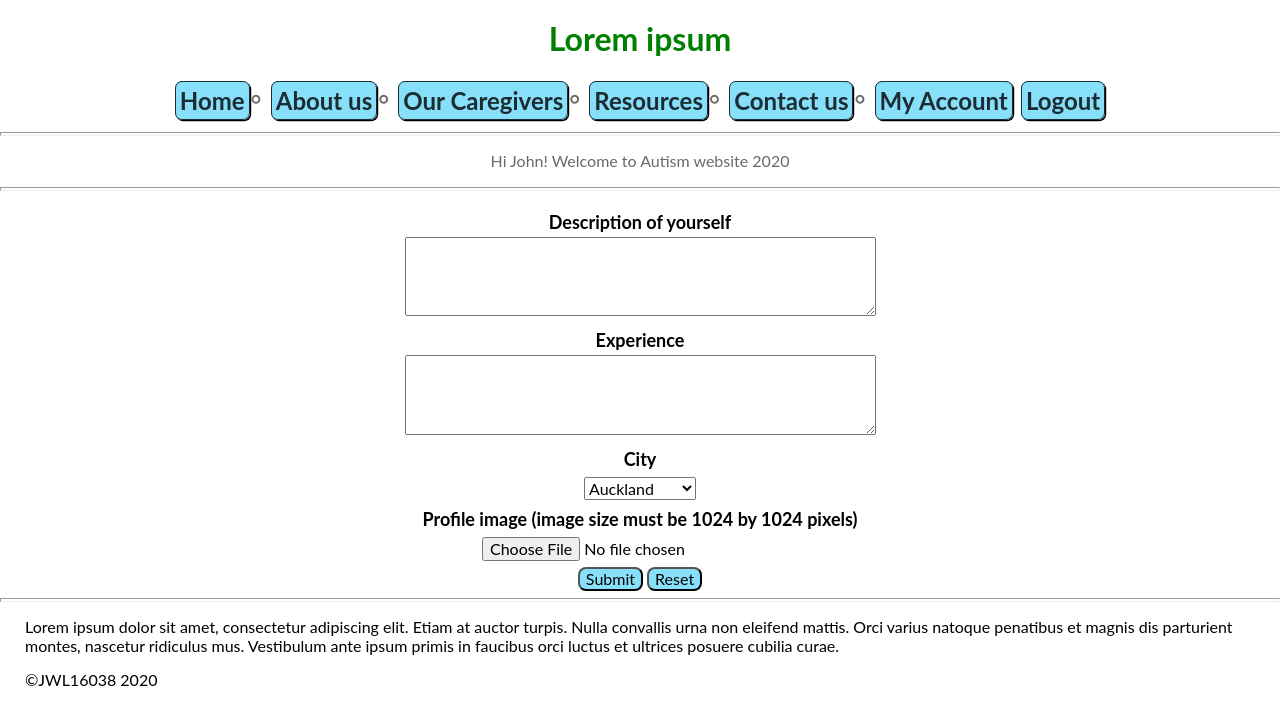
After one commit to JWL16038/Autism-website-assessment-JWL16038, a Flask app: page /caregivers/add/ in a window 1280 px wide. The commit adds this page. Shown: the top 725 px of the page. Run offline with Flask 2, Linux system fonts and the light colour scheme; a user stored in the database is signed in; some libraries are stand-ins or nearby versions.

Commit message:
Starting point for sprint number 3

```diff
--- a/app.py
+++ b/app.py
@@ -51,13 +51,28 @@ def render_contactpage():
 @app.route('/caregivers')
 def render_caregiverspage():
     con = create_connection(DB_NAME)
-    query = "SELECT SortID,Name,Image,Age,Location,Experience from caregivers"
+    query = "SELECT SortID,Name,Image,Age,Location,Experience from caregivers_page"
     cur = con.cursor()
     cur.execute(query)
     caregivers_list = cur.fetchall()
     con.close()
+    return render_template('caregivers.html',caregivers_list= caregivers_list, logged_in=is_logged_in(), session = session)
 
-    return render_template('caregivers.html',caregivers_list= caregivers_list, logged_in=is_logged_in(), session = session)
+@app.route('/caregivers/add/')
+def render_caregiversaddpage():
+
+    if not is_logged_in():
+        return redirect('/')
+
+    if request.method == "POST":
+        description = request.form.get('description')
+        experience = request.form.get('experience')
+        city = request.form.get('city')
+        profileImage = request.form.get('profileImg')
+        print(description,experience,city,profileImage)
+        return redirect('/')
+
+    return render_template('caregivers_add.html', logged_in=is_logged_in(), session = session)
 
 @app.route('/caregivers/book/<caregiverID>')
 def addCaregiver(caregiverID):
@@ -67,33 +82,26 @@ def addCaregiver(caregiverID):
 
 
 
+@app.route('/account', methods=["GET","POST"])
+def render_accountpage():
 
-
-
-
-
-
-
-
+    return render_template('account.html', logged_in=is_logged_in(), session=session)
 
 
 @app.route('/signup')
 def render_signuppage():
-
 
     if is_logged_in():
         return redirect('/')
     else:
         return render_template('signup.html',logged_in=is_logged_in())
 
-
-
 @app.route('/signup/caregiver', methods=["GET","POST"])
 def render_caregiversignup():
     error = None
 
     def sendError(error):
-        return render_template('signup_caregiver.html', logged_in=is_logged_in(), error=error,country_name=country_nameslist)
+        return render_template('signup_caregiver.html', error=error)
 
     if request.method == 'POST':
         fname = request.form.get('fname').strip().title()
@@ -130,14 +138,8 @@ def render_caregiversignup():
             con.commit()
             con.close()
             return redirect('/')
+
     return render_template('signup_caregiver.html', logged_in=is_logged_in(), error=error, country_name=country_nameslist)
-
-
-@app.route('/signup/caregiver', methods=["GET","POST"])
-
-
-
-
 
 @app.route('/login')
 def render_loginpage():
@@ -152,7 +154,7 @@ def render_logincaregiver():
     error = None
 
     def sendError(error):
-        return render_template('login_caregiver.html', logged_in=is_logged_in(), error=error,)
+        return render_template('login_caregiver.html',  error=error,)
 
     if is_logged_in():
         return redirect('/')
@@ -179,7 +181,7 @@ def render_logincaregiver():
             if bcrypt.check_password_hash(hashed_password, password):
                 print("Passwords match")
             else:
-                error = "Passwords dont't match"
+                error = "Incorrect password"
         except IndexError:
             error = "Email or password is incorrect"
 
@@ -196,15 +198,11 @@ def render_logincaregiver():
     return render_template('login_caregiver.html', logged_in=is_logged_in(), error=error, )
 
 
-
-
-
 @app.route('/logout', methods=["GET","POST"])
 def logout():
     session.clear()
     print("Successfully logged out")
     return redirect('/')
-
 
 
 def is_logged_in():
--- a/static/default.css
+++ b/static/default.css
@@ -23,7 +23,7 @@ img{
     max-width: 100%;
 }
 
-a:link, a:visited{
+nav a:link, nav a:visited{
     text-decoration: none;
     text-align:center;
     color: rgba(0, 0, 0, 0.8);
@@ -37,13 +37,15 @@ a:link, a:visited{
     box-shadow: 1.2px 1.2px black;
 }
 
-a:hover, a:active{
+nav a:hover, nav a:active{
     background-color: #ecb9a4;
     color: black;
     text-decoration: underline;
 
 }
-
+.resource-links a{
+    background-color: hotpink;
+}
 
 h1{
     color: green;
@@ -168,7 +170,7 @@ display: flex;
     color: black;
     font-weight: bold;
     float: left;
-    font-size: 2.6rem;
+    font-size: 2.3rem;
     line-height: 20px;
 }
 
@@ -179,7 +181,6 @@ display: flex;
     margin-top: auto;
     margin-bottom: 30px;
     width: 200px;
-    height:40px;
     font-size: 3rem;
     font-weight: bolder;
     background-color: red;
--- /dev/null
+++ b/templates/caregivers_add.html
@@ -0,0 +1,65 @@
+{% extends "default_template.html" %}
+{%block pageheading %}welcome{% endblock %}
+
+{% block header %}
+    <h1 style="text-align:center">Lorem ipsum </h1>
+{% endblock %}
+
+
+{% block main %}
+
+{% if error %}
+<div class="error">
+    <p class="errorboxes-message">Please correct these errors:</p>
+        <div class="errorboxes-text">
+        <span class="errorsymbol" >&#10060;</span>
+     <p>{{ error }}</p>
+    </div>
+</div>
+{% endif %}
+
+<form class="myform" method="post">
+    <div class="form-group">
+        <div class = "form-element">
+                <label for="description" class="form-label">Description of yourself</label>
+                <textarea id="description" name="description" rows="4" cols="50">
+                </textarea>
+        </div>
+    </div>
+
+    <div class="form-group">
+        <div class = "form-element">
+                <label for="experience" class="form-label">Experience</label>
+                <textarea id="experience" name="experience" rows="4" cols="50">
+                </textarea>
+        </div>
+    </div>
+
+
+    <div class="form-group">
+            <div class="form-droplist">
+                <label for="city" class="form-label">City</label>
+                <select name="city" id="city">
+                    <option value="Auckland">Auckland</option>
+                    <option value="Wellington">Wellington</option>
+                    <option value="Christchurch">Christchurch</option>
+                </select>
+         </div>
+        </div>
+
+    <div class="form-group">
+        <form action="/action_page.php">
+            <label for="profileImg" class="form-label">Profile image (image size must be 1024 by 1024 pixels)</label>
+          <input type="file" id="profileImg" name="ProfileImage">
+        </form>
+    </div>
+
+
+    <div class = "form-group">
+        <input type="Submit" value="Submit">
+        <input type="Reset" value="Reset">
+    </div>
+
+</form>
+
+{% endblock %}
--- a/templates/resources.html
+++ b/templates/resources.html
@@ -6,7 +6,7 @@
 {% endblock %}
 
 {% block main %}
-
+<div class="resource-links">
     <p><a href="https://www.autismnz.org.nz/">Autism NZ</a></p>
     <p><a href="https://www.autism.org.nz/">Children's autism</a></p>
     <p><a href="https://www.autismshop.com/">Altogether Autism</a></p>
@@ -15,7 +15,7 @@
     <p><a href="https://www.msd.govt.nz/">Ministry of Social Development NZ</a></p>
     <p><a href="https://www.ccdhb.org.nz/">Capital and Coast District Health Board NZ</a></p>
     <p><a href="https://www.starship.org.nz">Starship Hospital</a></p>
-
+</div>
 
 
 {% endblock %}
```
Also changed, not shown: templates/account.html (added, +14 -0 lines), templates/login_caregiver.html (+1 -8 lines), templates/signup_caregiver.html (+2 -5 lines), SQLiteDB.db. Lines whose indentation alone changed are shown as unchanged.
